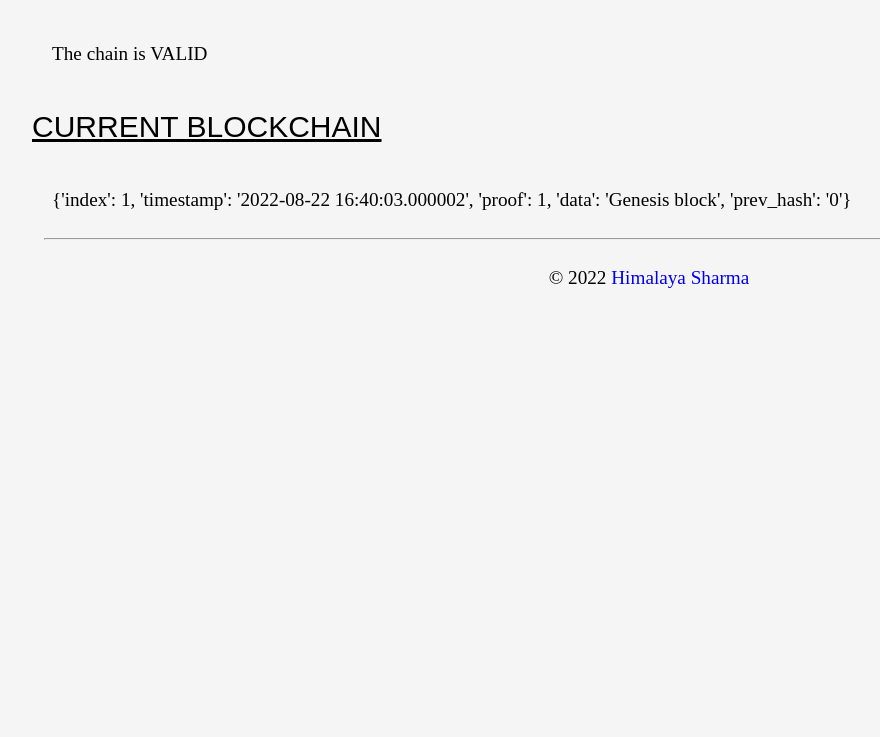
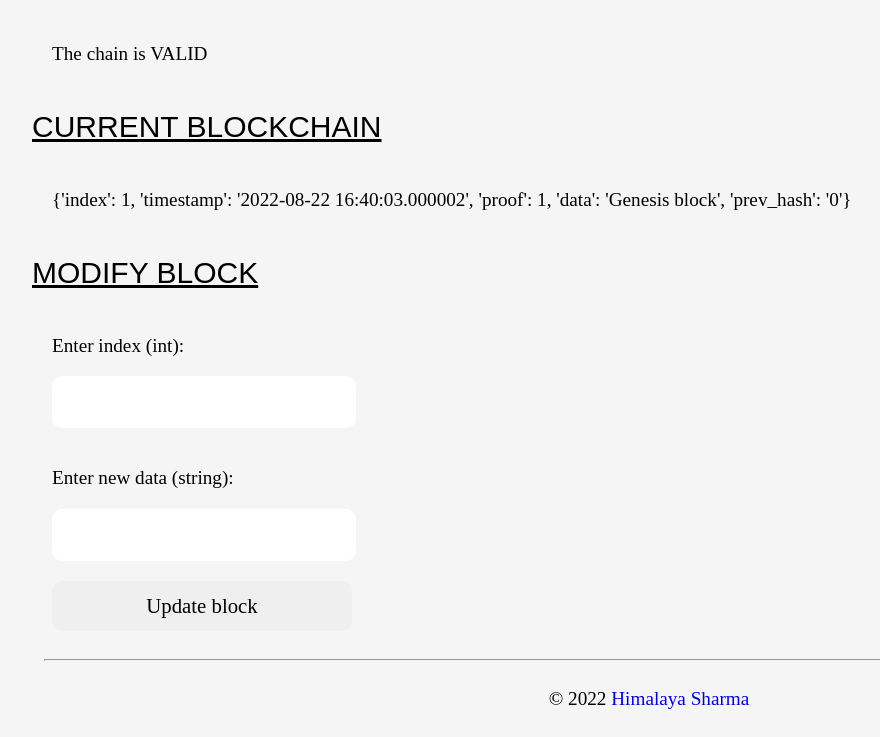
Before and after one commit to himalayasharma/elementary-blockchain, a Flask app: page / in a window 1280 px wide. Shown: the part 499-1236 px from the top of the page, without its empty margins (26-906 px from the left). Before the commit the page ends 787 px from the top, so only its background shows below. Run offline with Flask 2, Linux system fonts and the light colour scheme.

Commit message:
Add code to modify block in endpoint

```diff
--- a/templates/home.html
+++ b/templates/home.html
@@ -25,6 +25,18 @@
         {% for block in blockchain %}
         <p>{{ block }}</p>
         {% endfor %}
+    <h2>Modify block</h2>
+    <form action="/" method="POST">
+        <p>Enter index (int): </p>
+        <br>
+        <input type="text" name="index_input">
+        <br>
+        <p>Enter new data (string): </p>
+        <br>
+        <input type="text" name="modified_data_input">
+        <br>
+        <input type="submit" value="Update block" id="update_block">
+    </form>
 </body>
 <hr>
 <footer>
```
